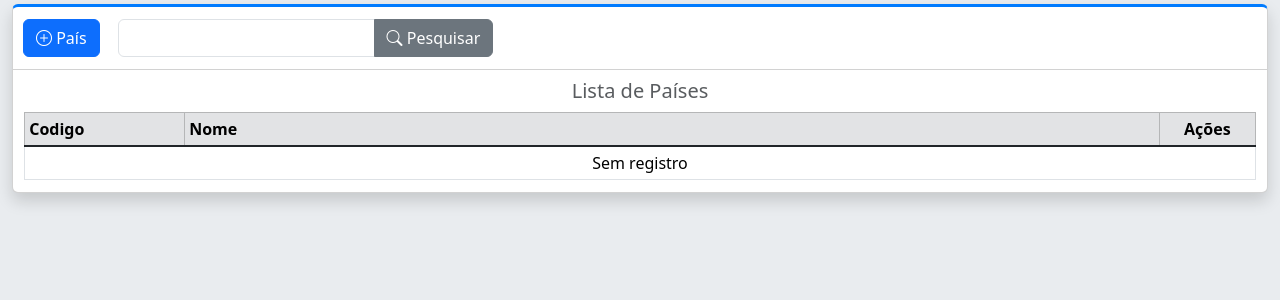
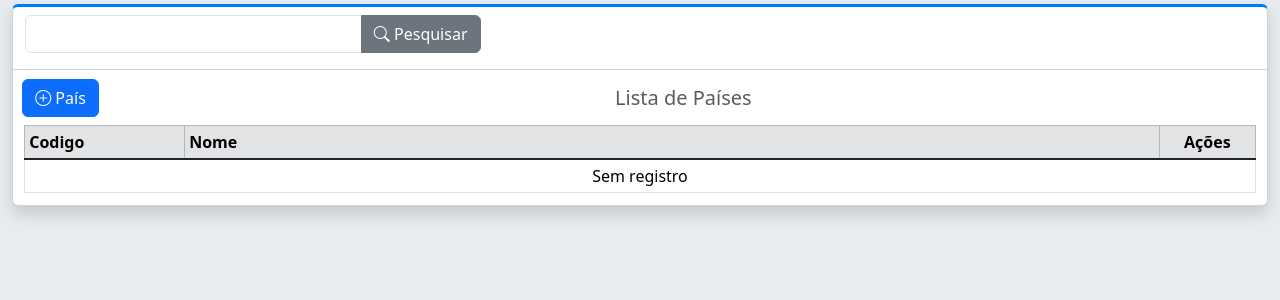
Before and after one commit to jvsjanilson/MeuFinanceiro, a Django app: page /pais/ in a window 1280 px wide. Shown: the part 65-365 px from the top of the page. Run offline with Django 4.2, Linux system fonts and the light colour scheme; the visitor is signed in with stand-in values (Sample User, id 1); data that the repository does not hold is empty.

Commit message:
feat: ajustando caption da lista marca e pais

```diff
--- a/cadastro/templates/cadastro/marca/list.html
+++ b/cadastro/templates/cadastro/marca/list.html
@@ -43,18 +43,16 @@
             <table class="table mb-1 table-sm table-bordered table-hover caption-top">
                 <caption style="padding-top: 1px" >
                     <div class="row">
-                        <div class="col-4 col-md-3 col-lg-2 ">
+                        <div class="col-auto">
                             {% if perms.cadastro.add_marca %}
                             <a class="btn btn-primary " href="{% url 'marca-create' %}" ><i class="bi bi-plus-circle"></i>  {{ verbose_name }}</a>
                             {% endif %}
                         </div>
 
-                        <div class="col-8 text-center align-self-center ">
+                        <div class="col text-center align-self-center ">
                             <h5  style="margin-bottom: 1px">Lista de {{ verbose_name_plural }} </h5>
                         </div>
 
-                        <div class="col-2">
-                        </div>
                     </div>
                 </caption>
                 <thead class="table-secondary ">
--- a/cadastro/templates/cadastro/pais/list.html
+++ b/cadastro/templates/cadastro/pais/list.html
@@ -3,32 +3,59 @@
 {% block conteudo %}
 
     <div class="card shadow card-outline mb-1">
-        <div class="card-header p-1">
-            <div class="row d-flex align-items-center">
-                <div class="col-auto">
-                    {% if perms.cadastro.add_pais %}
-                        <div class="my-2" style="padding-left: .5rem">
-                            <a class="btn btn-primary " href="{% url 'pais-create' %}" ><i class="bi bi-plus-circle"></i>  {{ verbose_name }}</a>
+        <div class="card-header pb-0" style="">
+            <div class="row d-flex  align-items-center">
+                <div class="col-md-9">
+                    <div class="row">
+                        <div class="col-md-8 col-lg-6 ">
+                            <div class="mb-3">
+                                <form  method="get">
+                                    <div class="input-group ">
+                                        <input name="search" id="search" class="form-control " type="search" value="{{ search }}">
+                                        <button type="submit" class="btn btn-secondary"><i class="bi bi-search"></i> Pesquisar</button>
+                                    </div>
+                                </form>
+                            </div>
                         </div>
-                    {% endif %}
+                        {% if search %}
+                        <div class="col-md-4 align-self-center">
+                            <div class="mb-3">
+                                <a class="btn btn-danger" href="{% url 'pais-list' %}"><i class="bi bi-trash"></i> Limpa filtro</a>
+                            </div>
+                        </div>
+                        {%endif%}
 
+
+                    </div>
                 </div>
-
-                <div class="col-auto">
-                    <form  style="padding: .5rem .5rem" method="get">
-                        <div class="input-group ">
-                            <input name="search" id="search" class="form-control " type="search" value="{{ search }}">
-                            <button type="submit" class="btn btn-secondary"><i class="bi bi-search"></i> Pesquisar</button>
-                        </div>
-                    </form>
-
+                <div class="col-auto filtro">
+                    <div class="mb-3">
+                        <select class="form-select">
+                            <option>----------------</option>
+                            </select>
+                    </div>
                 </div>
-            </div>
+           </div>
         </div>
         <div class="card-body" style="padding: .5rem .7rem">
 
             <table class="table mb-1 table-sm table-bordered table-hover caption-top">
-                <caption style="padding-top: 1px" class="text-center"> <h5 style="margin-bottom: 1px">Lista de {{ verbose_name_plural }} </h5></caption>
+                    <caption style="padding-top: 1px" >
+                        <div class="row">
+                            <div class="col-auto">
+                                {% if perms.cadastro.add_pais %}
+                                <a class="btn btn-primary " href="{% url 'pais-create' %}" ><i class="bi bi-plus-circle"></i>  {{ verbose_name }}</a>
+                                {% endif %}
+                            </div>
+
+                            <div class="col text-center align-self-center ">
+                                <h5  style="margin-bottom: 1px">Lista de {{ verbose_name_plural }} </h5>
+                            </div>
+
+
+                        </div>
+                    </caption>
+
                     <thead class="table-secondary ">
                         <tr>
                             <th style="width: 10rem">Codigo</th>
```
Lines whose indentation alone changed are shown as unchanged.
